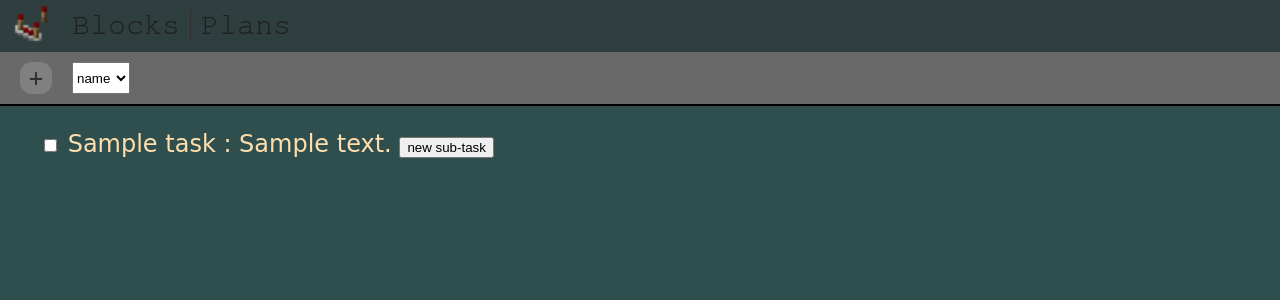
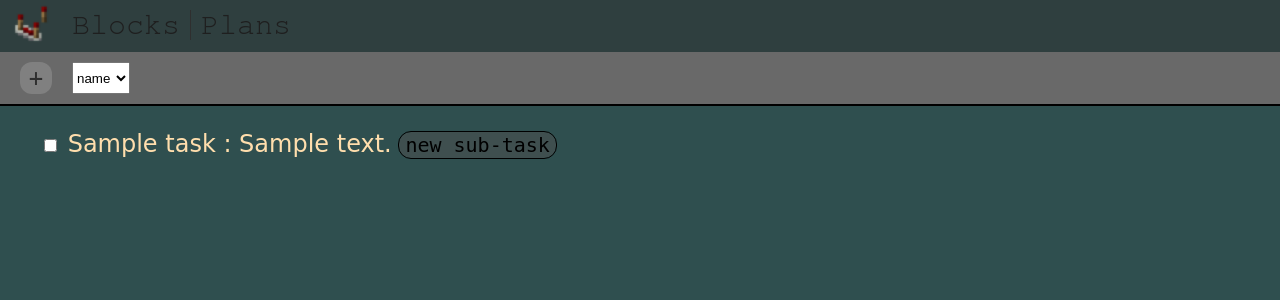
Before and after one commit to MdeKool/NicheRedstone, a FastAPI app: page /plans/ in a window 1280 px wide. Shown: the top 300 px of the page. Run offline with FastAPI, Linux system fonts and the light colour scheme; tables that the repository leaves empty hold one stand-in row (values such as "Sample post").

Commit message:
Task-specific action-button styling

```diff
--- a/static/styling/roadmap.css
+++ b/static/styling/roadmap.css
@@ -1,3 +1,4 @@
+/* Tasks */
 ul {
     font-family: Britannic Bold, cursive;
     font-size: 24px;
@@ -10,8 +11,22 @@ ul li:last-child {
 
 ul li input:checked + label{
     text-decoration: line-through;
+    text-decoration-color: black;
 }
 
+#task-list ul li button {
+    font-family: "JetBrains Mono", monospace;
+    font-size: 20px;
+    /*color: #2f2f2f;*/
+    background-color: #3f4f4f;
+    border: none;
+    border-radius: 12px;
+    outline: 1px solid black;
+    cursor: pointer;
+}
+
+
+/* New Task */
 .overlay {
     position: fixed;
     top: 0;
```
